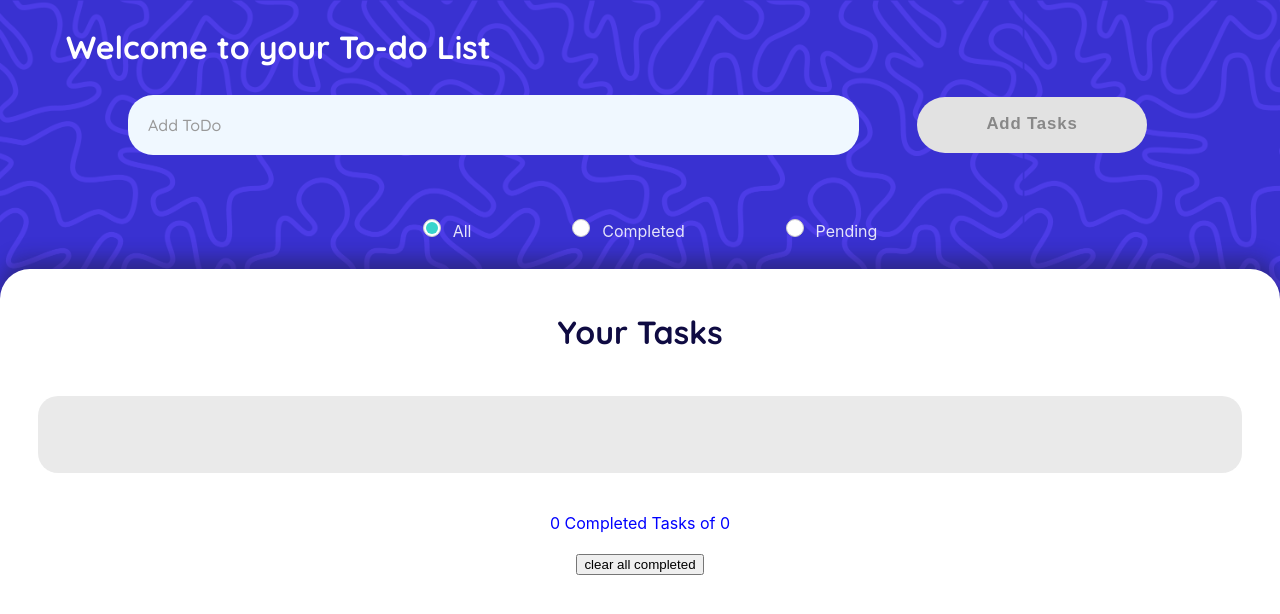
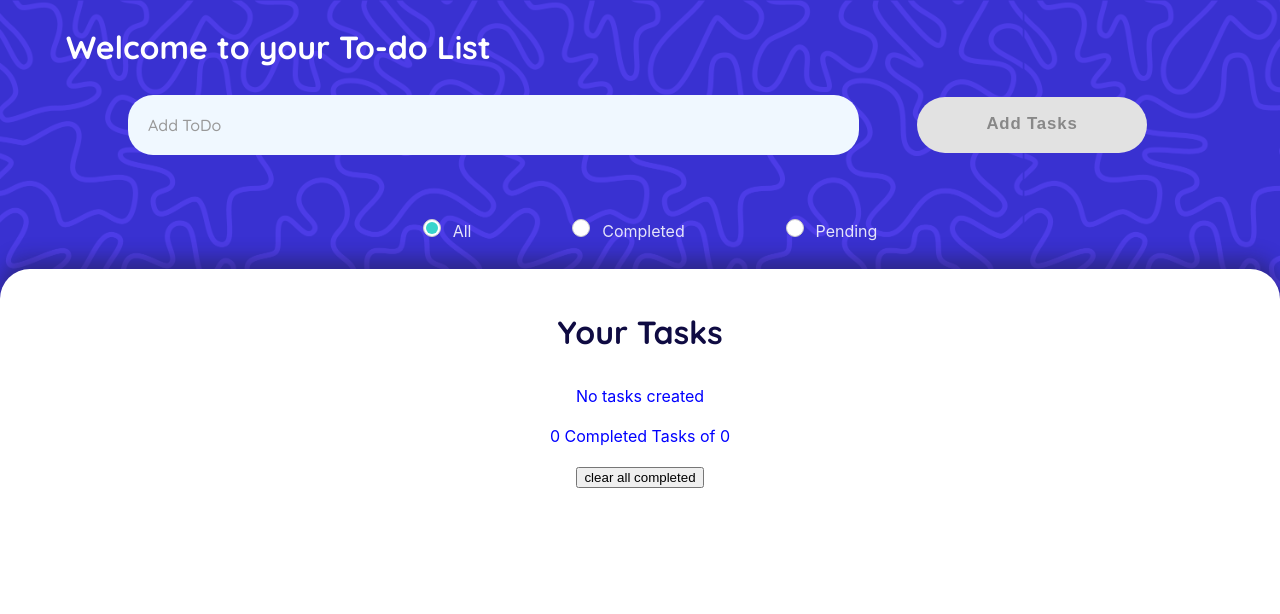
Before and after one commit to AndresNei20/Web-2024-1, a React (Vite) app in the folder ToDo-app/: page / in a window 1280 px wide. Shown: the top 614 px of the page. Built offline with nearby package versions, Linux system fonts and the light colour scheme.

Commit message:
Conditional for no tasks created

```diff
--- a/ToDo-app/src/App.jsx
+++ b/ToDo-app/src/App.jsx
@@ -58,12 +58,18 @@ function App() {
     <>
       <h1>Welcome to your To-do List</h1>
       <Form onSubmit={createTodo}/>
-      <Filters currentFilter={filterValue} setFilterValue={handleFilterChange}/>
+      <Filters currentFilter={filterValue}
+               setFilterValue={handleFilterChange}/>
 
       <div className='list-div'>
-      <List todos={handleFilterTodos()}
+      <h2>Your Tasks</h2>
+      {todos.length > 0
+      ? <List todos={handleFilterTodos()}
             onToggleCompleted={toggleTodoCompleted}
             onDeleteTodo={deleteTodo}/>
+      : (<p>No tasks created</p>)
+      }
+
       <Footer allTodos={todos.length} todosCompleted={countCompletedTodo()}/>
       </div>
 
--- a/ToDo-app/src/components/List/List.jsx
+++ b/ToDo-app/src/components/List/List.jsx
@@ -22,7 +22,6 @@ export const List = ({ todos, onToggleCompleted, onDeleteTodo }) => {
 
     return (
         <div>
-            <h2>Your Tasks</h2>
             <ul>
                 {todos.map(({ id, completed, title }) => (
                     <div
```
